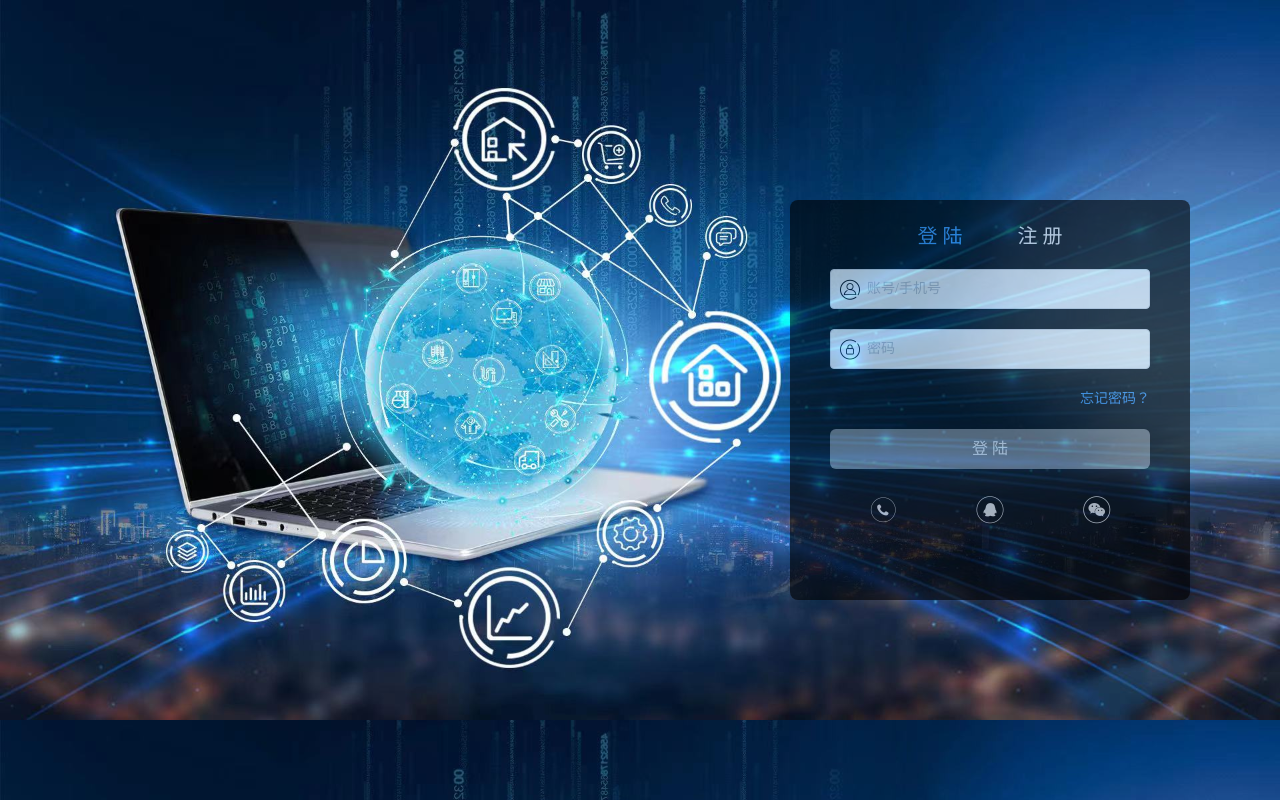
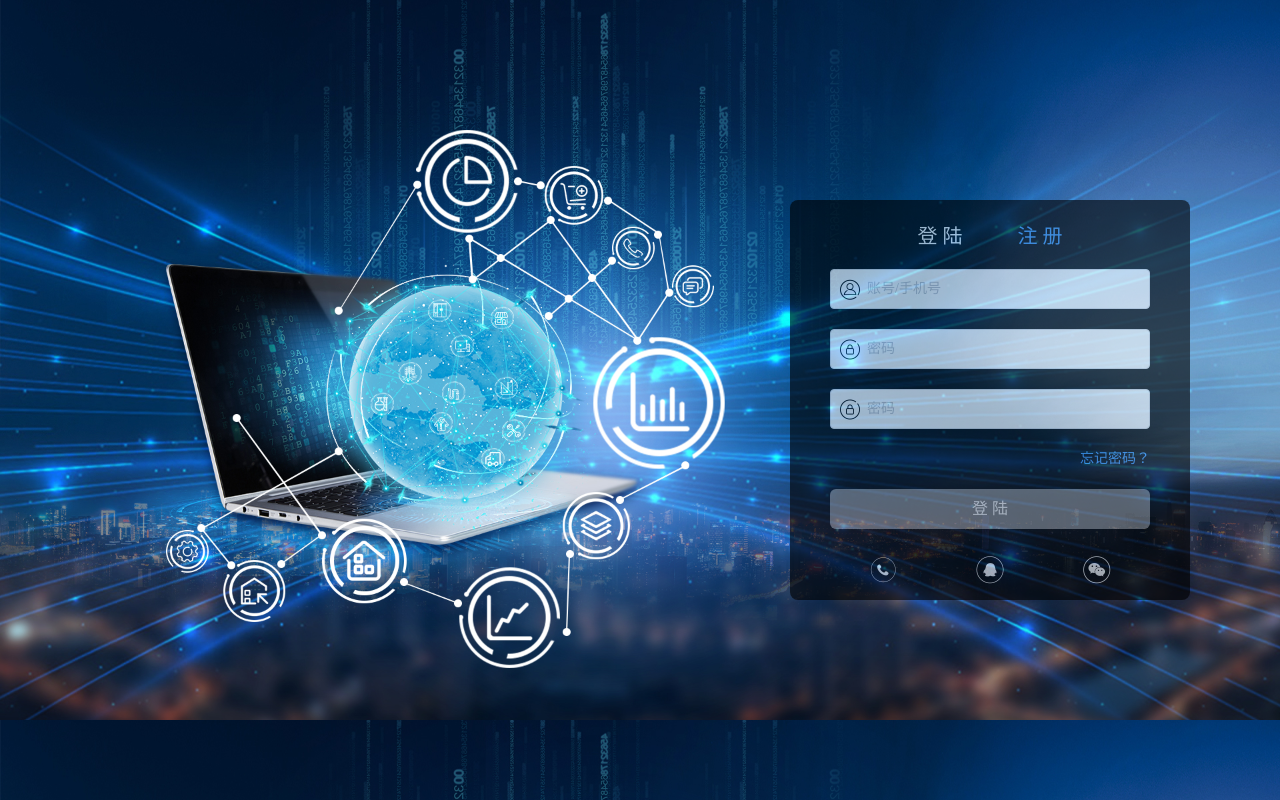
Before and after one commit to CedorPeng/storeKeeper, a Vue app: page /#/ in a window 1280 px wide. Both pictures are taken after a click on the element "注 册". Built offline with nearby package versions, Linux system fonts and the light colour scheme; what v-charts would draw is missing.

Commit message:
登陆背景暂定OK

```diff
--- a/src/components/login/index.vue
+++ b/src/components/login/index.vue
@@ -2,8 +2,8 @@
   <div class="login">
     <div class="loginBox">
       <div class="currentTab">
-        <div class="active">登 陆</div>
-        <div>注 册</div>
+        <div :class="loginType === 'login' ? 'active' : ''" @click="changeActive('login')">登 陆</div>
+        <div :class="loginType === 'sign' ? 'active' : ''" @click="changeActive('sign')">注 册</div>
       </div>
       <div class="inputBox">
         <div>
@@ -13,6 +13,10 @@
         <div>
           <i class="iconfont icon-suoding"></i>
           <el-input placeholder="密码" show-password v-model="password"></el-input>
+        </div>
+        <div v-if="loginType === 'sign'">
+          <i class="iconfont icon-suoding"></i>
+          <el-input placeholder="密码" show-password v-model="passwordAgain"></el-input>
         </div>
       </div>
       <div class="forgetPassword">忘记密码？</div>
@@ -40,10 +44,16 @@
       return {
         username:'',
         password:'',
+        passwordAgain:'',
+        loginType:'login',
 
       }
     },
     methods:{
+      changeActive(type){
+        if(this.loginType === type) return
+        this.loginType = type
+      },
       login(){
         if(this.username === ''){
           this.$message.warning('请输入用户名/手机号')
@@ -126,7 +136,7 @@
       text-align: right;
       color: #409eff;
       font-size: 14px;
-      /*text-decoration:;*/
+      cursor: pointer;
     }
     .loginBtn{
       width: 80%;
```
Also changed, not shown: src/assets/loginImg.jpeg.
